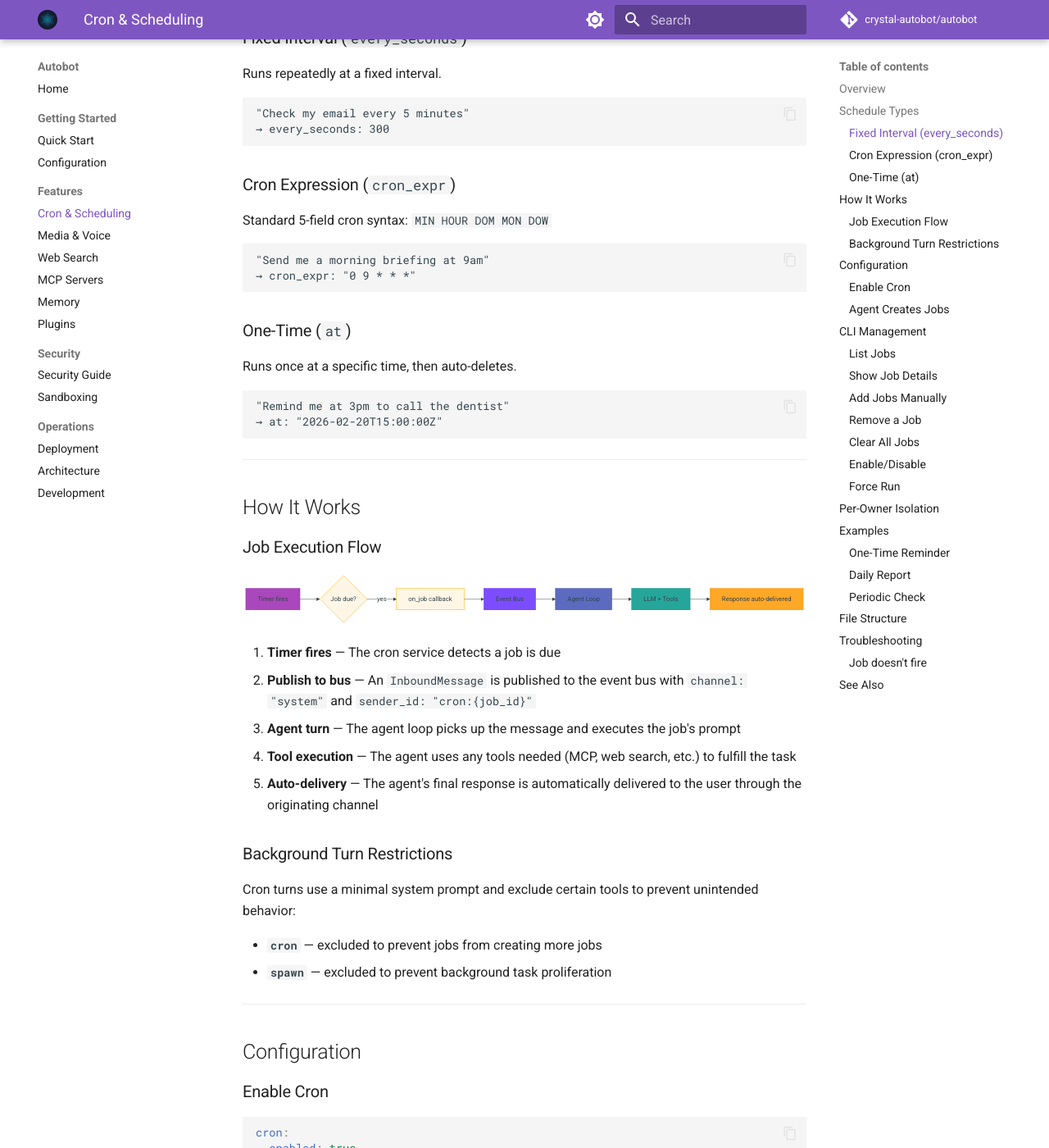
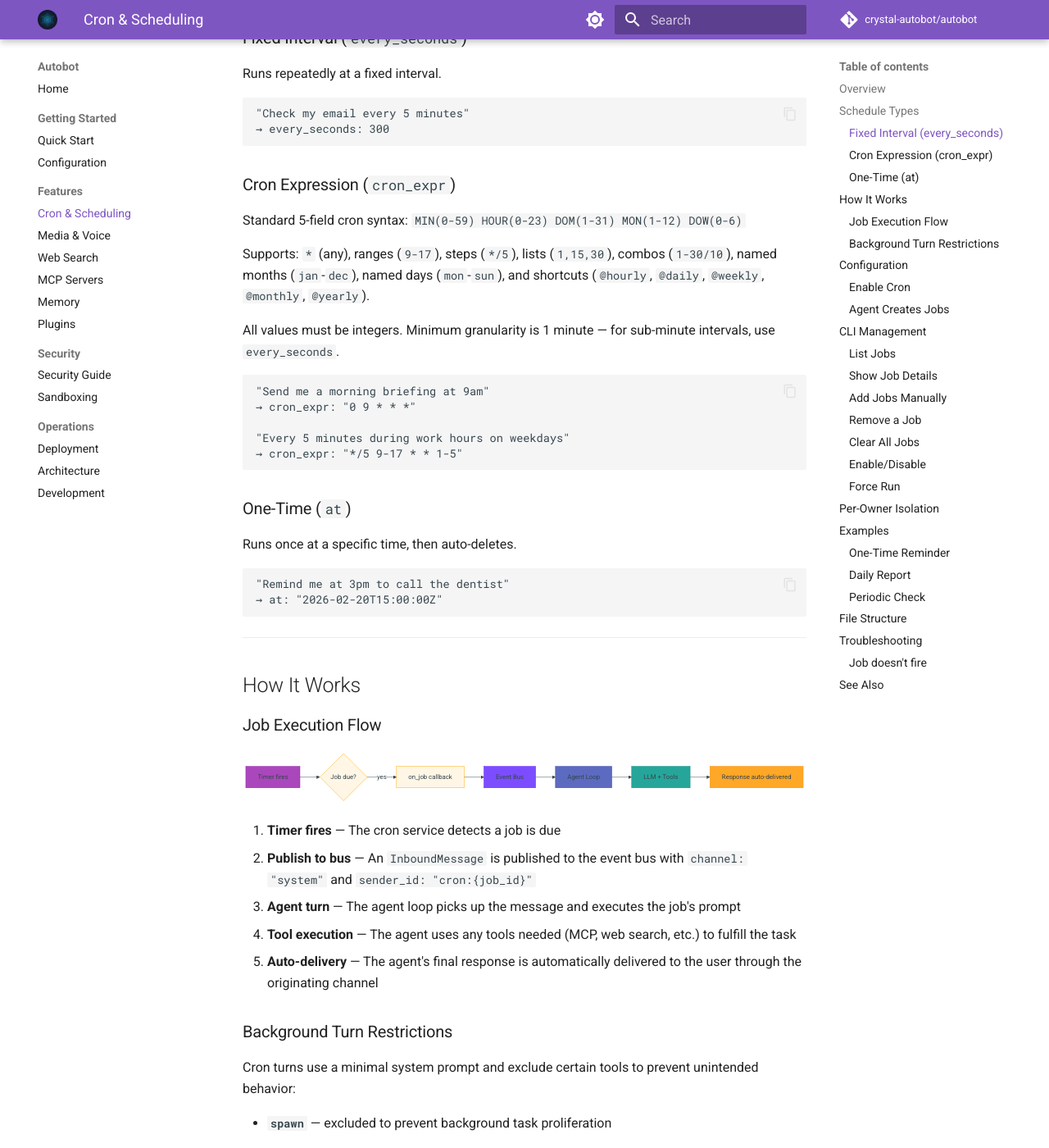
Before and after one commit to crystal-autobot/autobot, an MkDocs documentation site: the page built from docs/cron.md, in a window 1280 px wide and 1400 px high, scrolled down 661 px. Shown: the whole window at 82% size. Built offline with MkDocs 1.6.1 and Material for MkDocs 9.7.7, drawn with Linux system fonts in a browser that asks for light colours; comment, search, counter and statistics services are not loaded; some of the changed text lies outside the part shown.

Commit message:
Update docs

````diff
--- a/docs/cron.md
+++ b/docs/cron.md
@@ -29,11 +29,18 @@ Runs repeatedly at a fixed interval.
 
 ### Cron Expression (`cron_expr`)
 
-Standard 5-field cron syntax: `MIN HOUR DOM MON DOW`
+Standard 5-field cron syntax: `MIN(0-59) HOUR(0-23) DOM(1-31) MON(1-12) DOW(0-6)`
+
+Supports: `*` (any), ranges (`9-17`), steps (`*/5`), lists (`1,15,30`), combos (`1-30/10`), named months (`jan`-`dec`), named days (`mon`-`sun`), and shortcuts (`@hourly`, `@daily`, `@weekly`, `@monthly`, `@yearly`).
+
+All values must be integers. Minimum granularity is 1 minute — for sub-minute intervals, use `every_seconds`.
 
 ```
 "Send me a morning briefing at 9am"
 → cron_expr: "0 9 * * *"
+
+"Every 5 minutes during work hours on weekdays"
+→ cron_expr: "*/5 9-17 * * 1-5"
 ```
 
 ### One-Time (`at`)
@@ -77,8 +84,9 @@ graph LR
 
 Cron turns use a minimal system prompt and exclude certain tools to prevent unintended behavior:
 
-- **`cron`** — excluded to prevent jobs from creating more jobs
 - **`spawn`** — excluded to prevent background task proliferation
+
+The `cron` tool is available in background turns so jobs can self-remove when their task is complete (e.g., "monitor X until condition Y, then stop").
 
 ---
 
````
